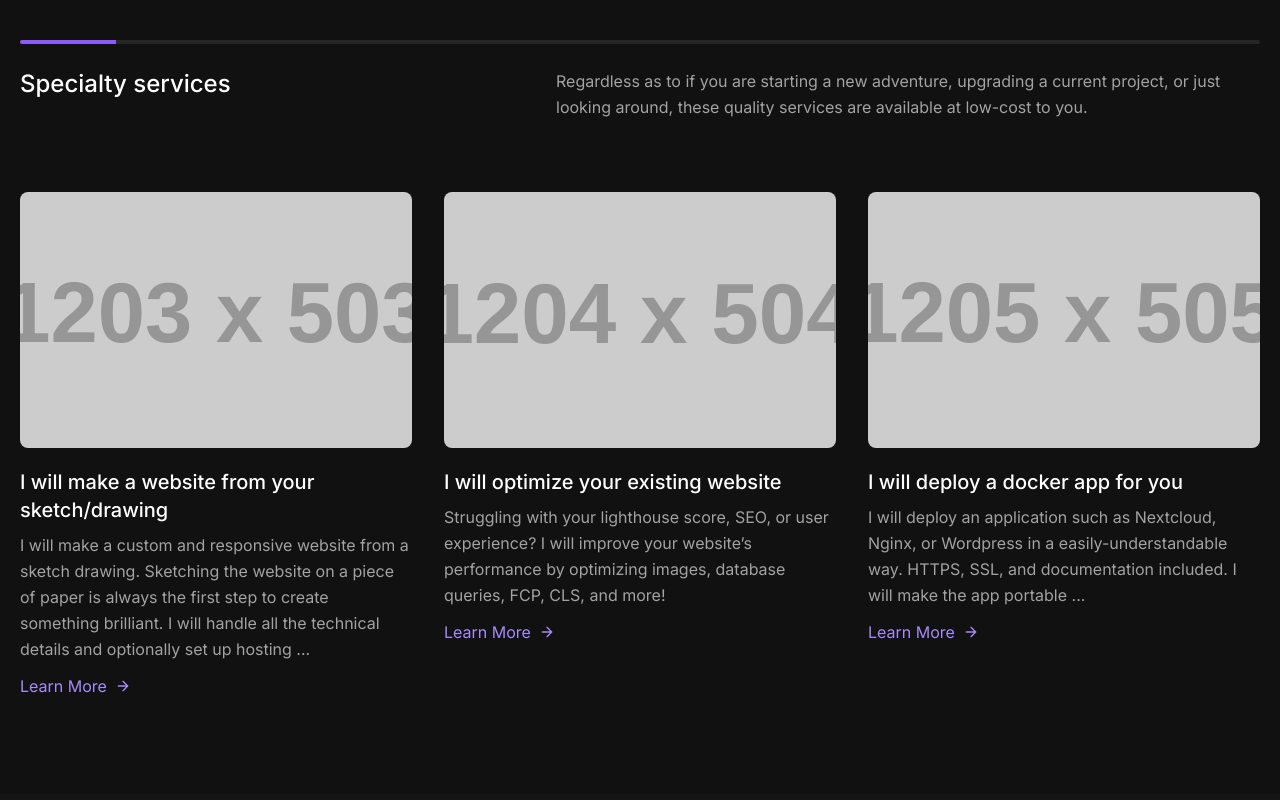
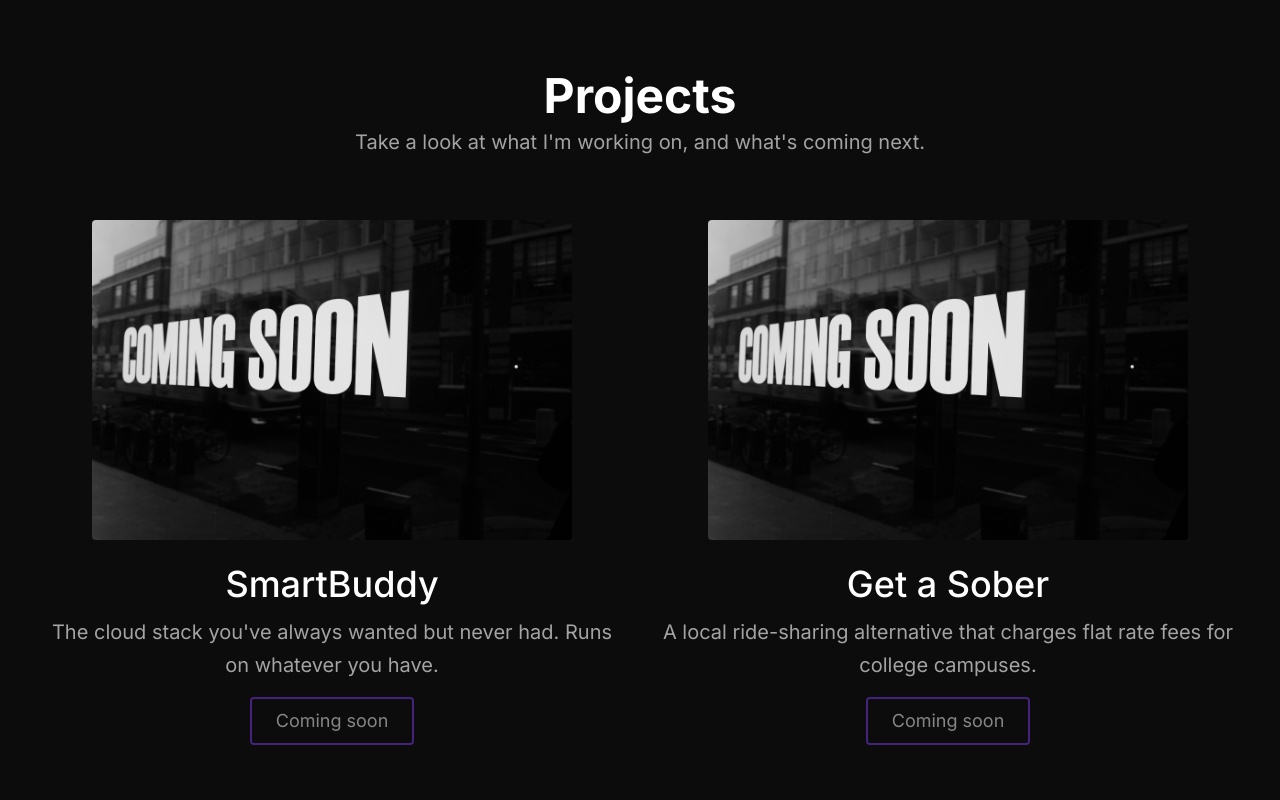
Before and after one commit to AKSizov/sizov.dev, a Next.js app: page /about in a window 1280 px wide. Shown: the part 920-1720 px from the top of the page. Built offline with nearby package versions, Linux system fonts and the light colour scheme.

Commit message:
new: add projects section

```diff
--- a/pages/about.tsx
+++ b/pages/about.tsx
@@ -1,7 +1,7 @@
 import Head from 'next/head'
 import Image from 'next/image'
-import qr from '../public/q1.1-inverted-nobg.svg'
-import se3 from '../public/icon.svg'
+import resheader from '../public/undraw_message_sent_re_q2kl.svg'
+import soonimg from '../public/huma-kabakci-oRk4Ep65tRc-unsplash.webp'
 import colabimg from '../public/undraw_team_collaboration_re_ow29.svg'
 import { Inter } from '@next/font/google'
 const inter = Inter({ subsets: ['latin'] })
@@ -45,7 +45,7 @@ export default function Home() {
           </div>
         </section>
 
-        <section className="h-[30vh] flex flex-col text-neutral-400 bg-neutral-900/50 backdrop-brightness-50" id='2'>
+        <section className="h-[35vh] flex flex-col text-neutral-400 bg-neutral-900/90 backdrop-brightness-50 py-[2.5vh]" id='2'>
           <div className='flex flex-row h-full items-center marquee'>
             <div className='rounded border-2 border-neutral-700 h-[12vh] w-[12vh] flex items-center justify-center flex-shrink-0 ml-[1.5vh]'>
               <Image className='h-[8vh] w-[8vh]' height={64} width={64} src="https://cdn.jsdelivr.net/gh/devicons/devicon/icons/androidstudio/androidstudio-original.svg" alt="icon" />
@@ -288,56 +288,31 @@ export default function Home() {
           </div>
         </section>
 
-        <section className="text-neutral-400 bg-neutral-900/50 backdrop-brightness-50 body-font" id='3'>
-          <div className="container px-5 py-24 mx-auto">
-            <div className="flex flex-col">
-              <div className="h-1 bg-neutral-800 rounded overflow-hidden">
-                <div className="w-24 h-full bg-violet-500"></div>
+        <section className="text-neutral-400 bg-neutral-900/0 backdrop-brightness-50 body-font flex flex-col py-4 px-6" id='3'>
+          <div className='my-16 flex flex-col lg:mx-16'>
+            <h1 className='text-5xl text-white font-bold text-center my-2'>Projects</h1>
+            <p className='text-xl text-center'>Take a look at what I'm working on, and what's coming next.</p>
+          </div>
+          <div className="flex flex-wrap text-center">
+            <div className="sm:w-1/2 mb-10 px-4">
+              <div className="">
+                <img alt="content" className="max-h-80 max-w-full m-auto rounded" src={soonimg.src} />
               </div>
-              <div className="flex flex-wrap sm:flex-row flex-col py-6 mb-12">
-                <h1 className="sm:w-2/5 text-white font-medium title-font text-2xl mb-2 sm:mb-0">Specialty services</h1>
-                <p className="sm:w-3/5 leading-relaxed text-base sm:pl-10 pl-0">Regardless as to if you are starting a new adventure, upgrading a current project, or just looking around, these quality services are available at low-cost to you.</p>
+              <h2 className="title-font text-4xl font-medium text-white mt-6 mb-3">SmartBuddy</h2>
+              <p className="leading-relaxed text-xl">The cloud stack you've always wanted but never had. Runs on whatever you have.</p>
+              <a href='#'>
+                <button className="text-white border-2 rounded border-violet-600 py-2 px-6 text-lg text-center w-full sm:w-auto my-4 opacity-50" disabled>Coming soon</button>
+              </a>
+            </div>
+            <div className="sm:w-1/2 mb-10 px-4">
+              <div className="max-h-96">
+                <img alt="content" className="max-h-80 max-w-full m-auto rounded" src={soonimg.src} />
               </div>
-            </div>
-            <div className="flex flex-wrap sm:-m-4 -mx-4 -mb-10 -mt-4">
-              <div className="p-4 md:w-1/3 sm:mb-0 mb-6">
-                <div className="rounded-lg h-64 overflow-hidden">
-                  <img alt="content" className="object-cover object-center h-full w-full" src="https://dummyimage.com/1203x503" />
-                </div>
-                <h2 className="text-xl font-medium title-font text-white mt-5">I will make a website from your sketch/drawing</h2>
-                <p className="text-base leading-relaxed mt-2">
-                  I will make a custom and responsive website from a sketch drawing. Sketching the website on a piece of paper is always the first step to create something brilliant. I will handle all the technical details and optionally set up hosting ...
-                </p>
-                <a className="text-violet-400 inline-flex items-center mt-3">Learn More
-                  <svg fill="none" stroke="currentColor" stroke-linecap="round" stroke-linejoin="round" stroke-width="2" className="w-4 h-4 ml-2" viewBox="0 0 24 24">
-                    <path d="M5 12h14M12 5l7 7-7 7"></path>
-                  </svg>
-                </a>
-              </div>
-              <div className="p-4 md:w-1/3 sm:mb-0 mb-6">
-                <div className="rounded-lg h-64 overflow-hidden">
-                  <img alt="content" className="object-cover object-center h-full w-full" src="https://dummyimage.com/1204x504" />
-                </div>
-                <h2 className="text-xl font-medium title-font text-white mt-5">I will optimize your existing website</h2>
-                <p className="text-base leading-relaxed mt-2">Struggling with your lighthouse score, SEO, or user experience? I will improve your website’s performance by optimizing images, database queries, FCP, CLS, and more!</p>
-                <a className="text-violet-400 inline-flex items-center mt-3">Learn More
-                  <svg fill="none" stroke="currentColor" stroke-linecap="round" stroke-linejoin="round" stroke-width="2" className="w-4 h-4 ml-2" viewBox="0 0 24 24">
-                    <path d="M5 12h14M12 5l7 7-7 7"></path>
-                  </svg>
-                </a>
-              </div>
-              <div className="p-4 md:w-1/3 sm:mb-0 mb-6">
-                <div className="rounded-lg h-64 overflow-hidden">
-                  <img alt="content" className="object-cover object-center h-full w-full" src="https://dummyimage.com/1205x505" />
-                </div>
-                <h2 className="text-xl font-medium title-font text-white mt-5">I will deploy a docker app for you</h2>
-                <p className="text-base leading-relaxed mt-2">I will deploy an application such as Nextcloud, Nginx, or Wordpress in a easily-understandable way. HTTPS, SSL, and documentation included. I will make the app portable ...</p>
-                <a className="text-violet-400 inline-flex items-center mt-3">Learn More
-                  <svg fill="none" stroke="currentColor" stroke-linecap="round" stroke-linejoin="round" stroke-width="2" className="w-4 h-4 ml-2" viewBox="0 0 24 24">
-                    <path d="M5 12h14M12 5l7 7-7 7"></path>
-                  </svg>
-                </a>
-              </div>
+              <h2 className="title-font text-4xl font-medium text-white mt-6 mb-3">Get a Sober</h2>
+              <p className="leading-relaxed text-xl">A local ride-sharing alternative that charges flat rate fees for college campuses.</p>
+              <a href='#'>
+                <button className="text-white border-2 rounded border-violet-600 py-2 px-6 text-lg text-center w-full sm:w-auto my-4 opacity-50" disabled>Coming soon</button>
+              </a>
             </div>
           </div>
         </section>
```
Also changed, not shown: public/huma-kabakci-oRk4Ep65tRc-unsplash.webp (added).
